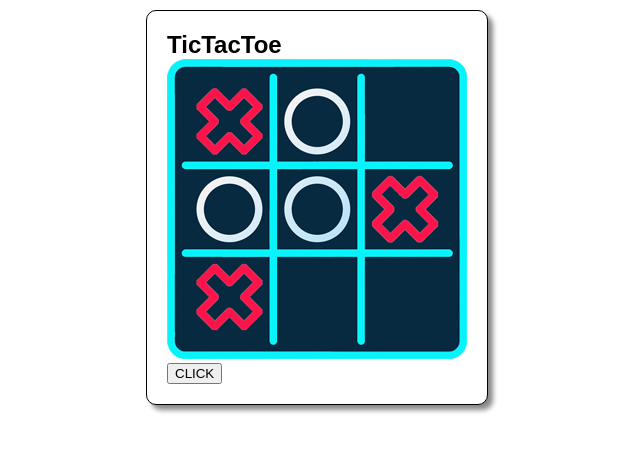
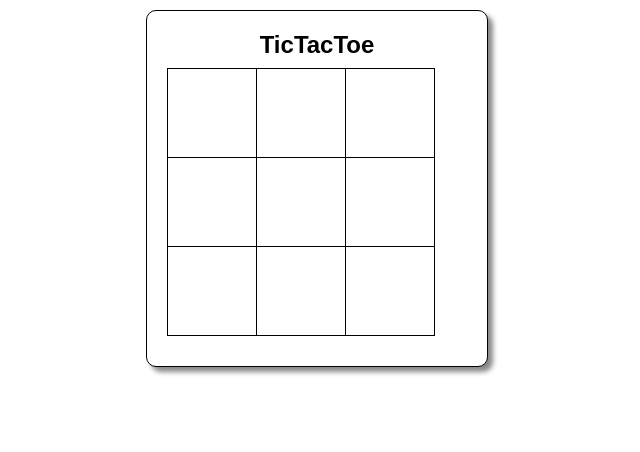
Before and after one commit to ilyag26/TicTacToe-React, a React (Vite) app: page / in a window 1280 px wide. Shown: the top 452 px of the page, without its empty margins (323-963 px from the left). Built offline with nearby package versions, Linux system fonts and the light colour scheme.

Commit message:
added field

```diff
--- a/index.html
+++ b/index.html
@@ -4,7 +4,7 @@
     <meta charset="UTF-8" />
     <link rel="icon" type="image/svg+xml" href="/vite.svg" />
     <meta name="viewport" content="width=device-width, initial-scale=1.0" />
-    <link rel="stylesheet" href="/src/styles/card.css" />
+    <link rel="stylesheet" href="/src/styles/styles.css" />
     <title>TicTacToe</title>
   </head>
   <body>
--- a/src/Field.jsx
+++ b/src/Field.jsx
@@ -1,20 +1,44 @@
-import imageTicTacToe from './img/tictactoe.png'
-import pickRandomColor from './Logic'
+import { useState } from 'react';
+
+function Table(){
+
+  const [value, setValue] = useState(null);
+
+  function makeStep(){
+    setValue('X')
+  }
+
+  return (
+    <button className="square" onClick={makeStep}>
+      {value}
+    </button>
+  );
+
+}
 
 function Field(){
-
-  function Click1(){
-
-    document.body.style.backgroundColor = pickRandomColor();
-
-  }
 
 return(
   <>
     <div className="card">
       <h2 className="title-card">TicTacToe</h2>
-      <img src={imageTicTacToe}></img>
-      <button onClick={Click1}>CLICK</button>
+        <div className="field">
+          <div className="row">
+          <Table />
+          <Table />
+          <Table />
+          </div>
+          <div className="row">
+          <Table />
+          <Table />
+          <Table />
+          </div>
+          <div className="row">
+          <Table />
+          <Table />
+          <Table />
+          </div>
+        </div>
     </div>
   </>
 );
--- a/src/styles/card.css
+++ /dev/null
@@ -1,14 +0,0 @@
-.card{
-    border: 1px solid rgb(0, 0, 0);
-    border-radius: 10px;
-    box-shadow: 5px 5px 5px rgba(0, 0, 0, 0.468);
-    padding:20px;
-    margin: 10px auto;
-    max-width: 300px;
-    background-color: #fff;
-}
-
-.card .title-card{
-    font-family: Arial, sans-serif;
-    margin: 0;
-}
--- /dev/null
+++ b/src/styles/styles.css
@@ -0,0 +1,35 @@
+.card{
+    border: 1px solid rgb(0, 0, 0);
+    border-radius: 10px;
+    box-shadow: 5px 5px 5px rgba(0, 0, 0, 0.468);
+    padding:20px;
+    margin: 10px auto;
+    max-width: 300px;
+    background-color: #fff;
+    text-align: center;
+}
+
+.card .title-card{
+    font-family: Arial, sans-serif;
+    margin: 0;
+}
+
+.square{
+    background: #fff;
+    border: 1px solid #000000;
+    float: left;
+    height: 90px;
+    width: 90px;
+    margin-right: -1px;
+    margin-top: -1px;
+    font-size: 30px;
+}
+
+.row{
+    content: '';
+    display: table;
+}
+
+.field{
+    margin:10px auto;
+}
```
